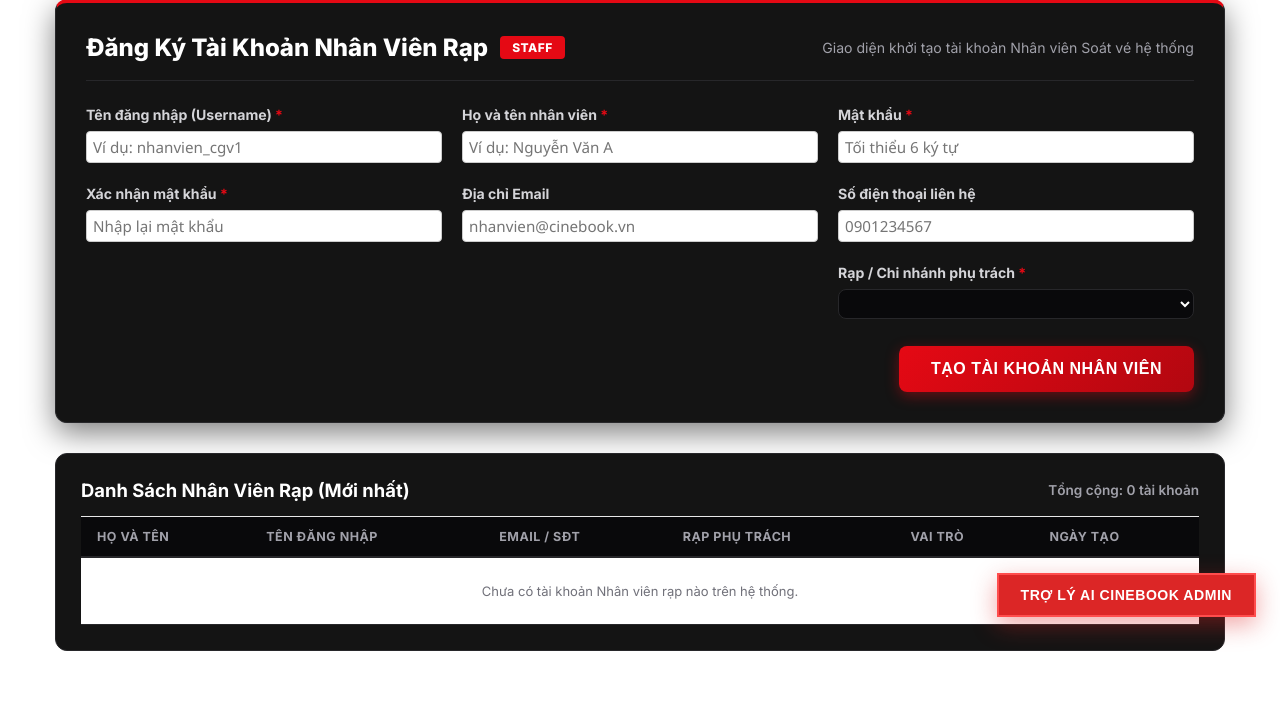
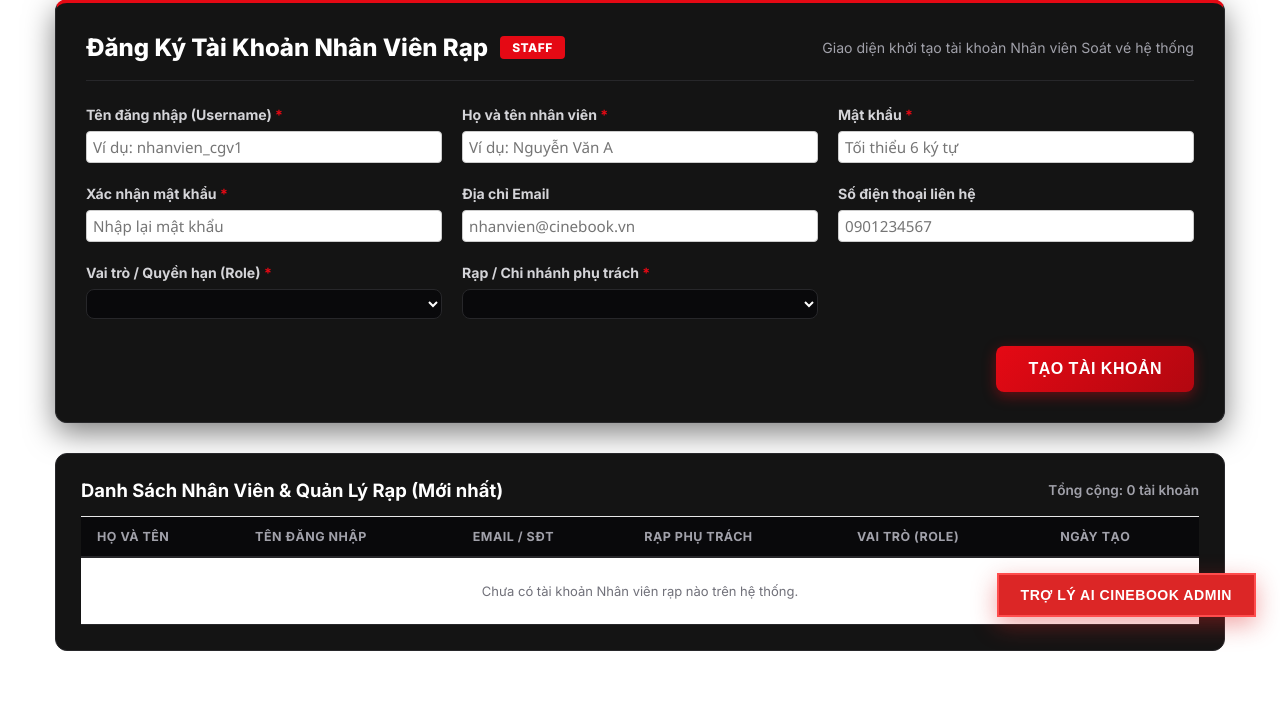
Before and after one commit to Hoatu2101/CinemaBookWeb, a Django app: page /admin/staff/register/ in a window 1280 px wide. Shown: the part 159-869 px from the top of the page. Run offline with Django 5.2, Linux system fonts and the light colour scheme; the visitor is signed in with stand-in values (Sample User, id 1); data comes from the database, SQL or seed files in the repository; data that the repository does not hold is empty; parts of the project's set-up code (start-up, migrations or seed data) failed here and were passed over.

Commit message:
Add Role selection dropdown to Staff creation interface and support creating Cinema Manager & Admin roles

```diff
--- a/CinemaBookApp/CinemaBook/viewAPI/staff_views.py
+++ b/CinemaBookApp/CinemaBook/viewAPI/staff_views.py
@@ -212,7 +212,7 @@
                 return JsonResponse({
                     'success': False,
                     'status_type': 'EXPIRED_SHOWTIME',
-                    'message': f'❌ MÃ VÉ KHÔNG HỢP LỆ DO SUẤT CHIẾU ĐÃ KẾT THÚC! (Hết hạn lúc {end_str} ngày {date_str}).',
+                    'message': f'MÃ VÉ KHÔNG HỢP LỆ DO SUẤT CHIẾU ĐÃ KẾT THÚC! (Hết hạn lúc {end_str} ngày {date_str}).',
                     'ticket_info': ticket_data
                 }, status=400)
 
--- a/CinemaBookApp/templates/admin/staff_register_form.html
+++ b/CinemaBookApp/templates/admin/staff_register_form.html
@@ -237,7 +237,18 @@
                     <input type="text" id="number_phone" name="number_phone" class="form-control" placeholder="0901234567">
                 </div>
 
-                <div class="form-group" style="grid-column: span 1 / -1;">
+                <div class="form-group">
+                    <label for="role">Vai trò / Quyền hạn (Role) <span class="required">*</span></label>
+                    <select id="role" name="role" class="form-control" required>
+                        <option value="ROLE_STAFF">Nhân viên rạp (ROLE_STAFF - Soát vé)</option>
+                        <option value="ROLE_CINEMA_MANAGER">Quản lý rạp (ROLE_CINEMA_MANAGER - Quản lý lịch chiếu & vé)</option>
+                        {% if user.is_superuser or user.profile.role == 'ROLE_ADMIN' %}
+                            <option value="ROLE_ADMIN">Quản trị viên (ROLE_ADMIN - Toàn quyền hệ thống)</option>
+                        {% endif %}
+                    </select>
+                </div>
+
+                <div class="form-group">
                     <label for="cinema_id">Rạp / Chi nhánh phụ trách <span class="required">*</span></label>
                     <select id="cinema_id" name="cinema_id" class="form-control" required>
                         {% if user.is_superuser or user.profile.role == 'ROLE_ADMIN' %}
@@ -254,7 +265,7 @@
 
             <div style="margin-top: 25px; text-align: right;">
                 <button type="submit" class="btn-submit">
-                    Tạo Tài Khoản Nhân Viên
+                    Tạo Tài Khoản
                 </button>
             </div>
         </form>
@@ -263,7 +274,7 @@
     <!-- Danh sách Nhân viên rạp hiện tại -->
     <div class="staff-table-card">
         <h3 style="margin: 0 0 15px 0; font-size: 1.15rem; font-weight: 700; color: #ffffff; display: flex; align-items: center; justify-content: space-between;">
-            <span>Danh Sách Nhân Viên Rạp (Mới nhất)</span>
+            <span>Danh Sách Nhân Viên & Quản Lý Rạp (Mới nhất)</span>
             <span style="font-size: 0.85rem; font-weight: 600; color: #a1a1aa;">Tổng cộng: {{ staff_profiles.count }} tài khoản</span>
         </h3>
 
@@ -274,7 +285,7 @@
                     <th>Tên đăng nhập</th>
                     <th>Email / SĐT</th>
                     <th>Rạp Phụ Trách</th>
-                    <th>Vai Trò</th>
+                    <th>Vai Trò (Role)</th>
                     <th>Ngày Tạo</th>
                 </tr>
             </thead>
@@ -294,7 +305,15 @@
                             <span style="color: #71717a;">Tất cả rạp</span>
                         {% endif %}
                     </td>
-                    <td><span class="role-badge">STAFF</span></td>
+                    <td>
+                        {% if profile.role == 'ROLE_ADMIN' %}
+                            <span class="role-badge" style="background: #dc2626;">ADMIN</span>
+                        {% elif profile.role == 'ROLE_CINEMA_MANAGER' %}
+                            <span class="role-badge" style="background: #8b5cf6;">QUẢN LÝ RẠP</span>
+                        {% else %}
+                            <span class="role-badge" style="background: #2563eb;">NHÂN VIÊN</span>
+                        {% endif %}
+                    </td>
                     <td style="color: #71717a; font-size: 0.82rem;">{{ profile.user.date_joined|date:"d/m/Y H:i" }}</td>
                 </tr>
                 {% empty %}
```
